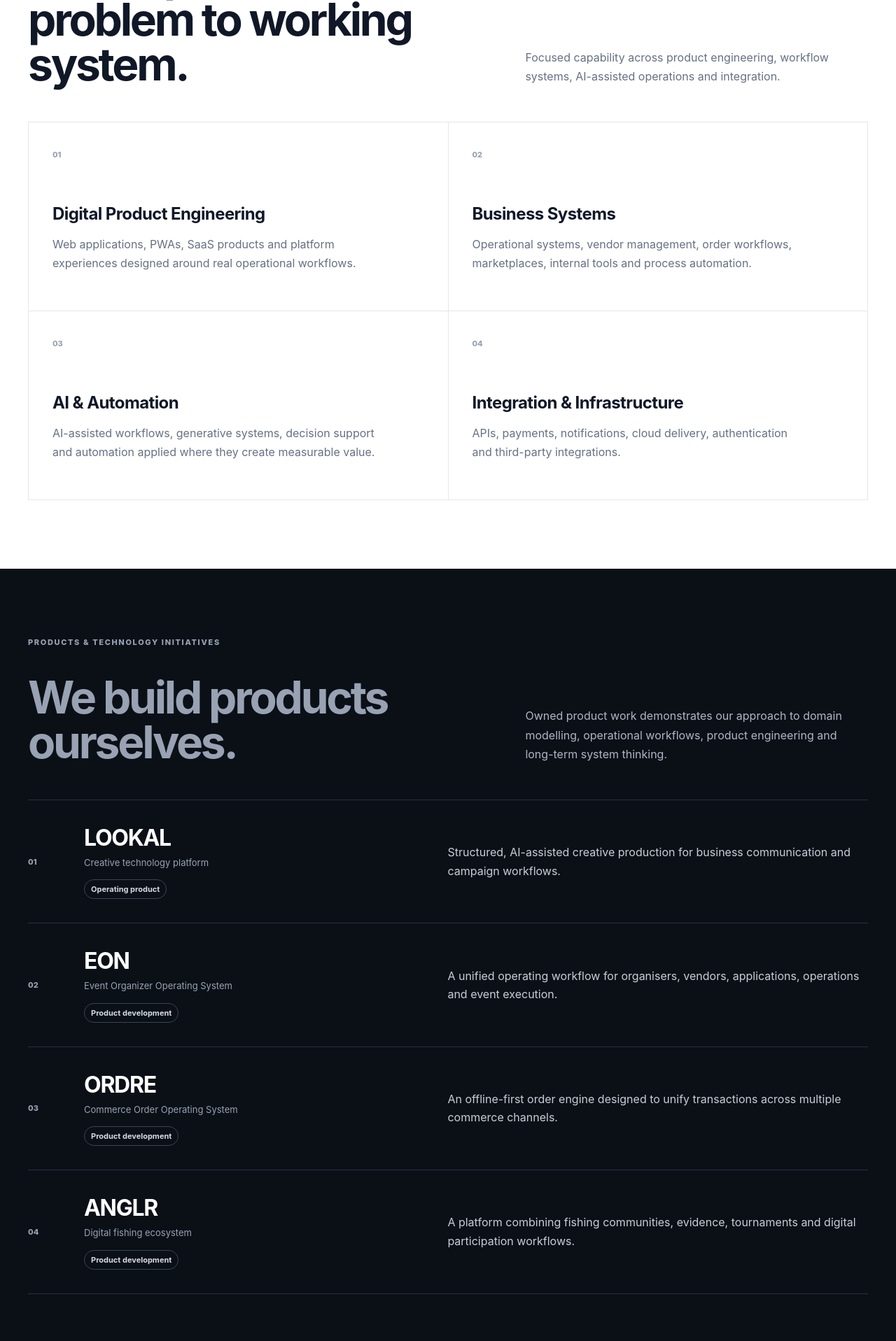
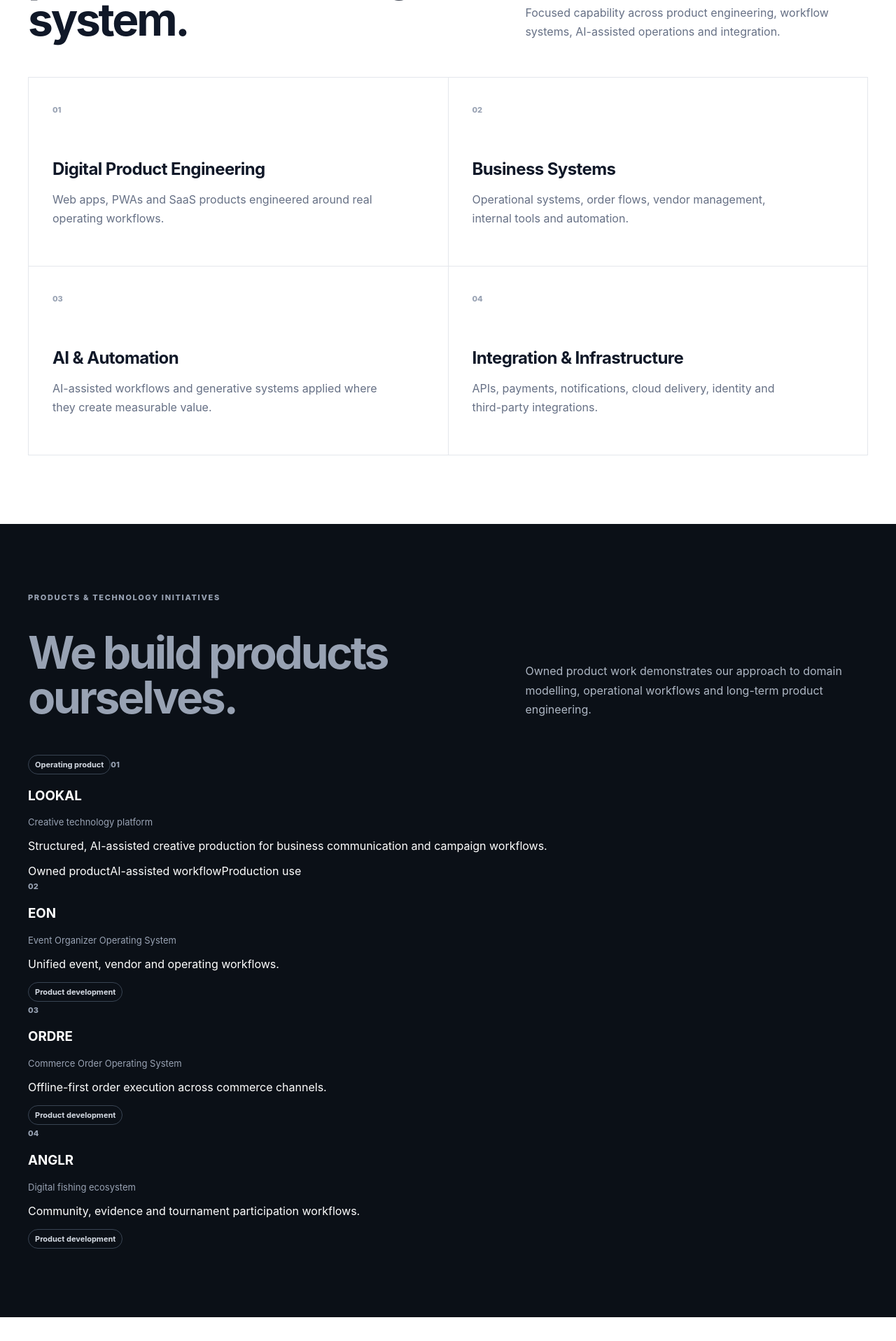
Before and after one commit to kaerogroup/uniras-corporate, a Next.js app: page / in a window 1280 px wide. Shown: the part 1650-3567 px from the top of the page at 70% size. Built offline with nearby package versions, Linux system fonts and the light colour scheme.

Commit message:
feat(web): tighten mobile profile hierarchy

```diff
--- a/app/page.tsx
+++ b/app/page.tsx
@@ -1,21 +1,20 @@
 const capabilities = [
-  ["01", "Digital Product Engineering", "Web applications, PWAs, SaaS products and platform experiences designed around real operational workflows."],
-  ["02", "Business Systems", "Operational systems, vendor management, order workflows, marketplaces, internal tools and process automation."],
-  ["03", "AI & Automation", "AI-assisted workflows, generative systems, decision support and automation applied where they create measurable value."],
-  ["04", "Integration & Infrastructure", "APIs, payments, notifications, cloud delivery, authentication and third-party integrations."],
+  ["01", "Digital Product Engineering", "Web apps, PWAs and SaaS products engineered around real operating workflows."],
+  ["02", "Business Systems", "Operational systems, order flows, vendor management, internal tools and automation."],
+  ["03", "AI & Automation", "AI-assisted workflows and generative systems applied where they create measurable value."],
+  ["04", "Integration & Infrastructure", "APIs, payments, notifications, cloud delivery, identity and third-party integrations."],
 ];
 
-const products = [
-  { name: "LOOKAL", type: "Creative technology platform", status: "Operating product", body: "Structured, AI-assisted creative production for business communication and campaign workflows." },
-  { name: "EON", type: "Event Organizer Operating System", status: "Product development", body: "A unified operating workflow for organisers, vendors, applications, operations and event execution." },
-  { name: "ORDRE", type: "Commerce Order Operating System", status: "Product development", body: "An offline-first order engine designed to unify transactions across multiple commerce channels." },
-  { name: "ANGLR", type: "Digital fishing ecosystem", status: "Product development", body: "A platform combining fishing communities, evidence, tournaments and digital participation workflows." },
+const initiatives = [
+  { name: "EON", type: "Event Organizer Operating System", body: "Unified event, vendor and operating workflows." },
+  { name: "ORDRE", type: "Commerce Order Operating System", body: "Offline-first order execution across commerce channels." },
+  { name: "ANGLR", type: "Digital fishing ecosystem", body: "Community, evidence and tournament participation workflows." },
 ];
 
 const engagement = [
-  ["Custom Development", "Purpose-built applications and systems for a specific organisation, operational problem or workflow."],
+  ["Custom Development", "Purpose-built applications and systems for a specific organisation or operational problem."],
   ["Product Implementation", "Configure and deploy an existing UNIRAS product or reusable technology capability."],
-  ["Technology Partnership", "Continuous product development, modernisation, integration and technical stewardship."],
+  ["Technology Partnership", "Continuous product development, integration, modernisation and technical stewardship."],
 ];
 
 export default function Home() {
@@ -56,8 +55,8 @@ export default function Home() {
 
       <section className="section intro">
         <div className="shell intro-grid">
-          <div><div className="section-kicker">Company</div><h2>A technology company, not a generic software vendor.</h2></div>
-          <div className="intro-copy"><p>UNIRAS SDN. BHD. builds software around real business operations. We begin with the process, responsibilities, evidence and decisions a system must support — then engineer the digital product around that model.</p><p>Our work spans owned technology products and custom application development for organisations that need clearer workflows, stronger operational control and systems designed to evolve.</p></div>
+          <div><div className="section-kicker">Company</div><h2>Technology built around operations.</h2></div>
+          <div className="intro-copy"><p>UNIRAS SDN. BHD. builds software around real business operations. We start with the process, responsibilities and decisions a system must support, then engineer the digital product around that model.</p><p>Our work spans owned technology products and custom application development for organisations that need clearer workflows and systems designed to evolve.</p></div>
         </div>
       </section>
 
@@ -72,13 +71,23 @@ export default function Home() {
       <section className="section products-section" id="products">
         <div className="shell">
           <div className="section-kicker light">Products & technology initiatives</div>
-          <div className="section-heading light"><h2>We build products ourselves.</h2><p>Owned product work demonstrates our approach to domain modelling, operational workflows, product engineering and long-term system thinking.</p></div>
-          <div className="product-list">
-            {products.map((product, index) => (
-              <article className="product" key={product.name}>
-                <div className="product-index">0{index + 1}</div>
-                <div className="product-identity"><h3>{product.name}</h3><p className="product-type">{product.type}</p><span className="status-pill">{product.status}</span></div>
+          <div className="section-heading light"><h2>We build products ourselves.</h2><p>Owned product work demonstrates our approach to domain modelling, operational workflows and long-term product engineering.</p></div>
+
+          <article className="featured-product">
+            <div className="featured-product-top"><span className="status-pill active">Operating product</span><span className="product-index">01</span></div>
+            <div className="featured-product-grid">
+              <div><h3>LOOKAL</h3><p className="product-type">Creative technology platform</p></div>
+              <div><p>Structured, AI-assisted creative production for business communication and campaign workflows.</p><div className="product-proof"><span>Owned product</span><span>AI-assisted workflow</span><span>Production use</span></div></div>
+            </div>
+          </article>
+
+          <div className="initiative-list">
+            {initiatives.map((product, index) => (
+              <article className="initiative" key={product.name}>
+                <span className="product-index">0{index + 2}</span>
+                <div><h3>{product.name}</h3><p className="product-type">{product.type}</p></div>
                 <p>{product.body}</p>
+                <span className="status-pill">Product development</span>
               </article>
             ))}
           </div>
@@ -95,12 +104,12 @@ export default function Home() {
       </section>
 
       <section className="section trust-band">
-        <div className="shell trust-grid"><div><span className="trust-number">01</span><strong>Static-first where possible</strong><p>Keep public experiences fast, resilient and operationally simple.</p></div><div><span className="trust-number">02</span><strong>Cloud-native delivery</strong><p>Modern deployment, APIs and managed infrastructure selected to fit the system.</p></div><div><span className="trust-number">03</span><strong>Security by design</strong><p>Authentication, authorization, auditability and data boundaries considered from the start.</p></div></div>
+        <div className="shell trust-grid"><div><span className="trust-number">01</span><strong>Static-first where possible</strong><p>Fast, resilient public experiences with minimal operational overhead.</p></div><div><span className="trust-number">02</span><strong>Cloud-native delivery</strong><p>Modern deployment, APIs and managed infrastructure selected to fit the system.</p></div><div><span className="trust-number">03</span><strong>Security by design</strong><p>Identity, authorization, auditability and data boundaries considered from the start.</p></div></div>
       </section>
 
       <section className="section shell engagement">
         <div className="section-kicker">Engagement</div>
-        <div className="section-heading"><h2>Three ways to work with UNIRAS.</h2><p>Choose the engagement model that matches the problem, product maturity and ownership structure.</p></div>
+        <div className="section-heading"><h2>Three ways to work with UNIRAS.</h2><p>Choose the model that matches the operational problem, product maturity and ownership structure.</p></div>
         <div className="engagement-grid">{engagement.map(([title, body], i) => <div key={title}><span>0{i + 1}</span><h3>{title}</h3><p>{body}</p></div>)}</div>
       </section>
 
```
